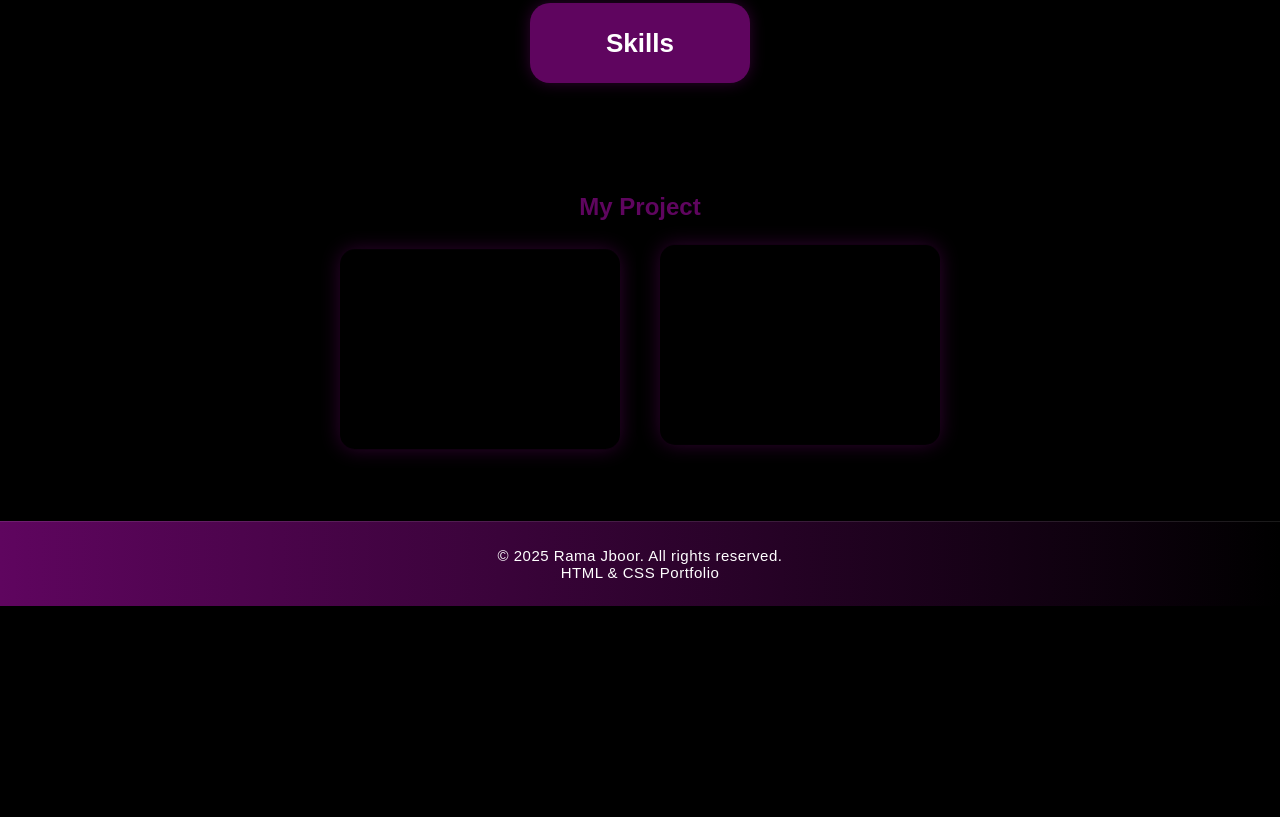
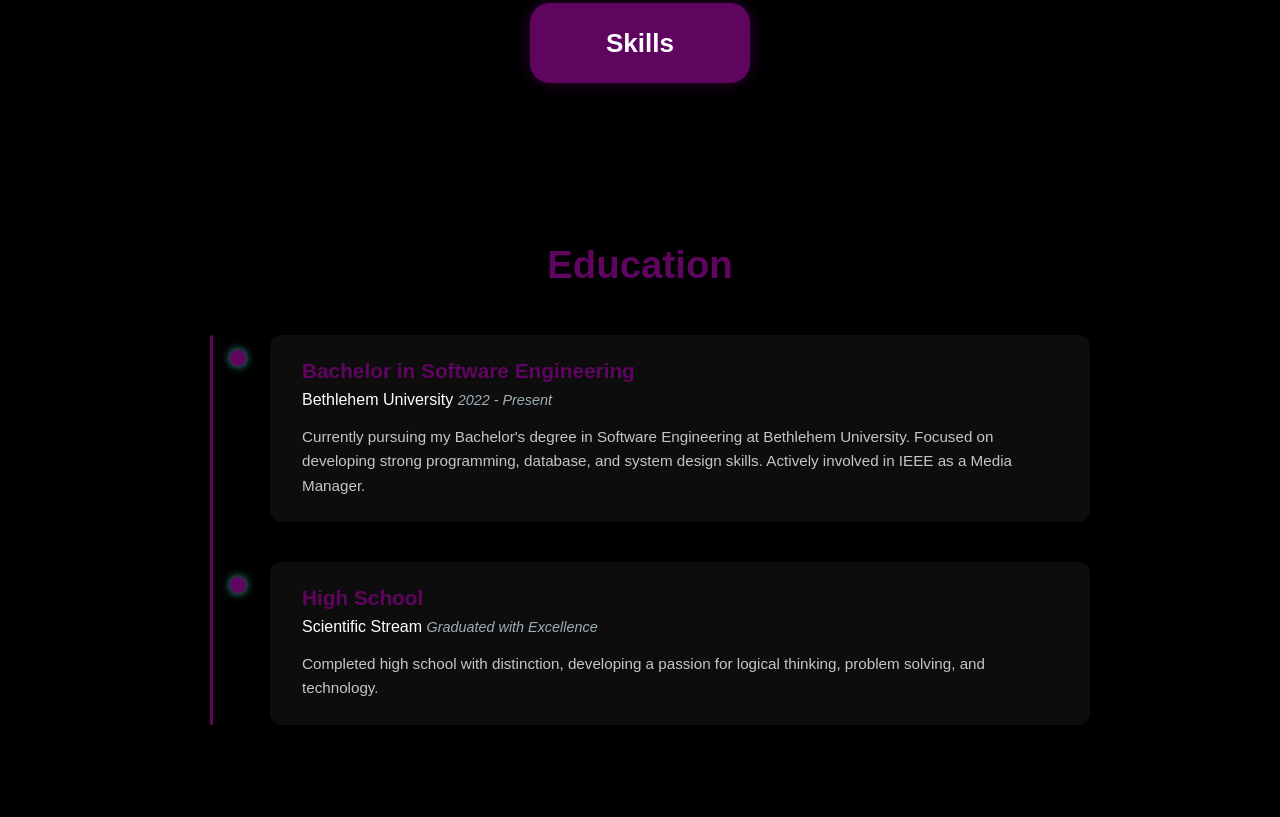
Before and after one commit to Rama-Jboor123/myHTML, a plain HTML site: page porfolio.html in a window 1280 px wide. Shown: the part 563-1380 px from the top of the page. Before the commit the page ends 1169 px from the top, so only its background shows below. Drawn offline with Linux system fonts and the light colour scheme.

Commit message:
Added Education section with improved timeline design

```diff
--- a/porfolio.html
+++ b/porfolio.html
@@ -52,7 +52,40 @@
                 <li><button>C++</button></li>
                 <li><button>Python</button></li>
             </ul>
+
     </article>
+
+   <section id="education" class="education-section">
+  <h2 class="section-title">Education</h2>
+  <div class="timeline">
+    <div class="timeline-item">
+      <div class="timeline-content">
+        <h3>Bachelor in Software Engineering</h3>
+        <h4>Bethlehem University <span>2022 - Present</span></h4>
+        <p>
+          Currently pursuing my Bachelor's degree in Software Engineering at Bethlehem University.
+          Focused on developing strong programming, database, and system design skills.
+          Actively involved in IEEE as a Media Manager.
+        </p>
+      </div>
+    </div>
+
+    <div class="timeline-item">
+      <div class="timeline-content">
+        <h3>High School</h3>
+        <h4>Scientific Stream <span>Graduated with Excellence</span></h4>
+        <p>
+          Completed high school with distinction, developing a passion for logical thinking,
+          problem solving, and technology.
+        </p>
+      </div>
+    </div>
+  </div>
+</section>
+</section>
+
+
+
 
     <div class="projects" id="projects">
   <h2 style="color:rgb(95, 5, 95)">My Project</h2>
--- a/stlyeforportfolio.css
+++ b/stlyeforportfolio.css
@@ -222,6 +222,9 @@ article {
   opacity: 1;
   transform: translateY(0);
 }
+.skills:hover h2 {
+  margin-top: 50px;;
+}
 
 .skills ul button {
   background-color: rgb(95, 5, 95);
@@ -311,6 +314,7 @@ article {
 /* FOOTER */
 footer {
   background: linear-gradient(90deg, rgb(95, 5, 95), black);
+  width:100%;
   color: white;
   text-align: center;
   padding: 25px;
@@ -344,7 +348,106 @@ footer {
   }
 
   .skills h2 {
-    margin-bottom: 60px;
+    margin:auto;
   }
 
 }
+
+.education-section {
+  padding: 100px 10%;
+  background: black;
+  color: #fff;
+  position: relative;
+}
+
+.education-section .section-title {
+  text-align: center;
+  font-size: 2.4rem;
+  color: var(--primary-color, rgb(95, 5, 95));
+  margin-bottom: 3rem;
+  position: relative;
+}
+
+.timeline {
+  position: relative;
+  max-width: 900px;
+  margin: 0 auto;
+  padding-left: 30px;
+}
+
+.timeline::before {
+  content: "";
+  position: absolute;
+  left: 20px;
+  top: 0;
+  bottom: 0;
+  width: 3px;
+  background: var(--primary-color, rgb(95, 5, 95));
+  border-radius: 3px;
+}
+
+.timeline-item {
+  position: relative;
+  margin-bottom: 2.5rem;
+}
+
+.timeline-item::before {
+  content: "";
+  position: absolute;
+  left: 10px;
+  top: 15px;
+  width: 16px;
+  height: 16px;
+  background-color: var(--primary-color, rgb(95, 5, 95));
+  border-radius: 50%;
+  box-shadow: 0 0 10px rgba(102, 252, 241, 0.7);
+}
+
+.timeline-content {
+  background-color: rgba(255, 255, 255, 0.05);
+  backdrop-filter: blur(8px);
+  padding: 1.5rem 2rem;
+  border-radius: 12px;
+  margin-left: 50px;
+  transition: transform 0.3s, background-color 0.3s;
+}
+
+.timeline-content:hover {
+  transform: translateY(-5px);
+  background-color: rgba(255, 255, 255, 0.1);
+}
+
+.timeline-content h3 {
+  color: var(--primary-color, rgb(95, 5, 95));
+  margin-bottom: 0.5rem;
+  font-size: 1.3rem;
+}
+
+.timeline-content h4 {
+  color: #fff;
+  margin-bottom: 1rem;
+  font-weight: normal;
+}
+
+.timeline-content h4 span {
+  font-size: 0.9rem;
+  color: #9eaeb7;
+  font-style: italic;
+}
+
+.timeline-content p {
+  color: #c5c6c7;
+  font-size: 0.95rem;
+  line-height: 1.6;
+}
+
+@media (max-width: 700px) {
+  .timeline::before {
+    left: 10px;
+  }
+
+  .timeline-content {
+    margin-left: 35px;
+    padding: 1rem 1.2rem;
+  }
+}
```
